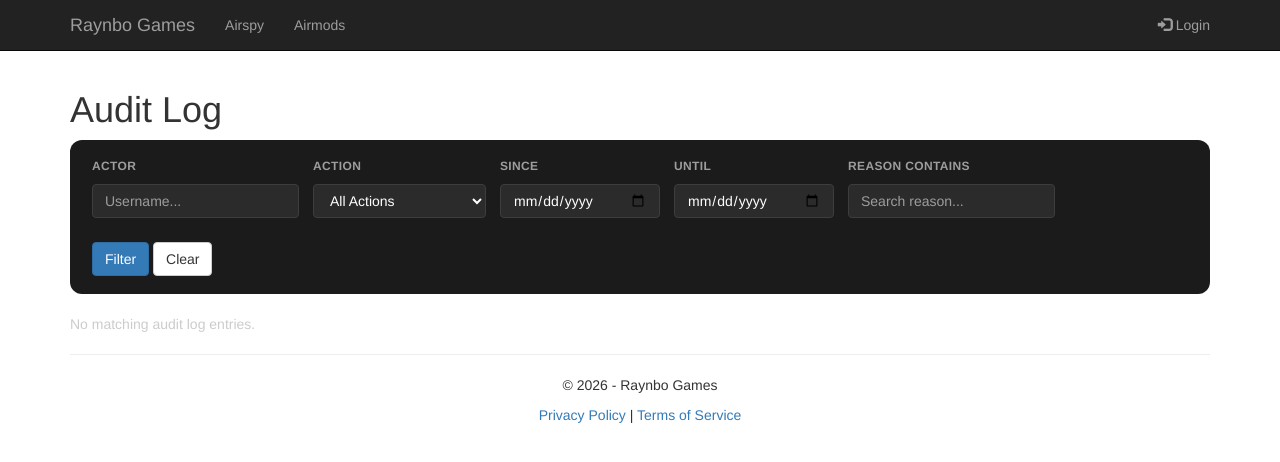
After one commit to raynbo-games/airmods-site, a Flask app: page /admin/audit-log in a window 1280 px wide. The commit adds this page. Shown: the top 462 px of the page. Run offline with Flask 3, Linux system fonts and the light colour scheme; data that the repository does not hold is empty; parts of the project's set-up code (start-up, migrations or seed data) failed here and were passed over; some libraries are stand-ins or nearby versions.

Commit message:
Added audit log

```diff
--- a/Site/code/admin/main.py
+++ b/Site/code/admin/main.py
@@ -1,5 +1,7 @@
-from flask import Blueprint, redirect, render_template, url_for, abort
-from Site.code.auth.database import update_auth
+from datetime import timezone
+from flask import Blueprint, redirect, render_template, url_for, abort, request
+from Site.code.admin.database import AUDIT_ACTIONS, add_audit_log, get_audit_log
+from Site.code.auth.database import AUTH_LEVEL_VALUES, get_auth, update_auth, update_username, update_user_notes, verify_username
 from Site.code.auth.main import auth_required, get_user
 from Site.code.database.main import get_matching_row, get_multiple_property_values
 
@@ -24,22 +26,82 @@ def users():
 @auth_required("MODERATOR")
 def user(user_id):
     data = get_matching_row("user", { "id": user_id })
-    return render_template('admin/user/view.html', data=data)
+    assignable_auth_levels = [(name, value) for name, value in AUTH_LEVEL_VALUES.items() if value < get_user()["auth"]]
+    return render_template('admin/user/view.html', data=data, assignable_auth_levels=assignable_auth_levels)
 
-@bp.route('/users/<user_id>/ban')
+@bp.route('/users/<user_id>/set-auth', methods=['POST'])
 @auth_required("ADMIN")
-def ban_user(user_id):
+def set_user_auth(user_id):
     data = get_matching_row("user", { "id": user_id })
     if data["auth"] >= get_user()["auth"]:
         abort(403, "Cannot modify a user of same or more privilege")
-    update_auth(data["id"], "BANNED")
+
+    new_level = request.form.get("auth")
+    if new_level not in AUTH_LEVEL_VALUES or get_auth(new_level) >= get_user()["auth"]:
+        abort(400, "Invalid auth level")
+
+    reason = request.form.get("reason", "").strip()
+    if not reason:
+        abort(400, "A reason is required for this action")
+
+    old_level = next(name for name, value in AUTH_LEVEL_VALUES.items() if value == data["auth"])
+    update_auth(data["id"], new_level)
+    add_audit_log(get_user(), data, "set_user_auth", reason, details=f"Auth level changed from {old_level} to {new_level}")
     return redirect(url_for("admin.user", user_id=user_id))
 
-@bp.route('/users/<user_id>/unban')
+@bp.route('/users/<user_id>/notes', methods=['POST'])
 @auth_required("ADMIN")
-def unban_user(user_id):
+def set_user_notes(user_id):
     data = get_matching_row("user", { "id": user_id })
-    if data["auth"] != -1:
-        abort(500, "Cannot unban a user who is not banned")
-    update_auth(data["id"], "USER")
+    if data["auth"] >= get_user()["auth"]:
+        abort(403, "Cannot modify a user of same or more privilege")
+
+    reason = request.form.get("reason", "").strip()
+    if not reason:
+        abort(400, "A reason is required for this action")
+
+    notes = request.form.get("notes", "").strip()
+    update_user_notes(data["id"], notes)
+    add_audit_log(get_user(), data, "set_user_notes", reason, details="Notes updated")
     return redirect(url_for("admin.user", user_id=user_id))
+
+@bp.route('/users/<user_id>/username', methods=['POST'])
+@auth_required("ADMIN")
+def set_user_username(user_id):
+    data = get_matching_row("user", { "id": user_id })
+    if data["auth"] >= get_user()["auth"]:
+        abort(403, "Cannot modify a user of same or more privilege")
+
+    reason = request.form.get("reason", "").strip()
+    if not reason:
+        abort(400, "A reason is required for this action")
+
+    new_username = request.form.get("username", "").strip()
+    if new_username and new_username != data["username"]:
+        verify = verify_username(new_username)
+        if not verify["valid"]:
+            abort(400, verify["message"])
+        old_username = data["username"]
+        update_username(data["id"], new_username)
+        add_audit_log(get_user(), data, "set_user_username", reason, details=f"Username changed from {old_username} to {new_username}")
+
+    return redirect(url_for("admin.user", user_id=user_id))
+
+@bp.route('/audit-log')
+@auth_required("ADMIN")
+def audit_log():
+    filters = {
+        "actor": request.args.get("actor", "").strip(),
+        "action": request.args.get("action", "").strip(),
+        "since": request.args.get("since", "").strip(),
+        "until": request.args.get("until", "").strip(),
+        "reason": request.args.get("reason", "").strip(),
+    }
+
+    entries = []
+    for entry in get_audit_log(filters):
+        entry = dict(entry)
+        entry["createdAtIso"] = entry["createdAt"].replace(tzinfo=timezone.utc).isoformat()
+        entries.append(entry)
+
+    return render_template('admin/audit_log.html', entries=entries, filters=filters, actions=AUDIT_ACTIONS)
--- a/Site/code/airspy/main.py
+++ b/Site/code/airspy/main.py
@@ -1,5 +1,5 @@
 from flask import Blueprint, render_template, request, redirect, url_for, current_app, jsonify
-from Site.code.airspy.utility import get_search_items, get_dashboard_data, get_game_list, get_organization_list
+from Site.code.airspy.utility import get_search_items, get_dashboard_data, get_game_list, get_organization_list, get_organization_games
 from Site.code.database.cdn import get_image_cdn_url
 from Site.code.database.main import get_matching_row
 
@@ -65,6 +65,7 @@ def organization(organization_id):
         chart_url=url_for("airspy.organization_chart", organization_id=organization_id),
         ath_data=data["ath_data"],
         org_data=dict(orgData),
+        games=get_organization_games(organization_id),
         image_url=get_image_cdn_url("airspy", orgData["iconImageId"])
     )
 
--- a/Site/code/database/schemas/update.sql
+++ b/Site/code/database/schemas/update.sql
@@ -19,3 +19,5 @@ SET "orgStats" = "orgStats" || jsonb_build_object(
 	'athUniquePlays24hAt', 'null'::jsonb
 )
 WHERE NOT ("orgStats" ? 'timestamps');
+
+ALTER TABLE "user" ADD COLUMN IF NOT EXISTS "notes" TEXT;
--- a/Site/static/content/global.css
+++ b/Site/static/content/global.css
@@ -569,3 +569,114 @@ a.list-card-item:hover {
     margin: 0;
     width: 100%;
 }
+
+/* Admin inline action forms (set auth, rename, notes) */
+
+.admin-form-section {
+    background-color: #1b1b1b;
+    border-radius: 12px;
+    padding: 18px 22px;
+    margin-bottom: 20px;
+}
+
+.admin-form-section h3 {
+    margin: 0 0 12px 0;
+    color: #ffffff;
+    font-size: 15px;
+}
+
+.admin-form-row {
+    display: flex;
+    gap: 10px;
+}
+
+.admin-form-row select,
+.admin-form-row input {
+    flex: 1;
+}
+
+.admin-form-textarea {
+    width: 100%;
+    resize: vertical;
+}
+
+.admin-form-submit {
+    margin-top: 10px;
+}
+
+#reason-modal-input {
+    width: 100%;
+    margin: 4px 0 20px 0;
+}
+
+/* Audit log filters + table */
+
+.admin-filter-row {
+    display: flex;
+    flex-wrap: wrap;
+    gap: 14px;
+    margin-bottom: 14px;
+}
+
+.admin-filter-field {
+    display: flex;
+    flex-direction: column;
+    gap: 4px;
+    min-width: 160px;
+}
+
+.admin-filter-field label {
+    font-size: 12px;
+    color: #9d9d9d;
+    text-transform: uppercase;
+    letter-spacing: 0.03em;
+}
+
+.audit-log-table-wrapper {
+    overflow-x: auto;
+    background-color: #1b1b1b;
+    border-radius: 12px;
+    margin-bottom: 20px;
+}
+
+.audit-log-table {
+    width: 100%;
+    border-collapse: collapse;
+    color: #ffffff;
+    font-size: 13px;
+}
+
+.audit-log-table th,
+.audit-log-table td {
+    padding: 10px 16px;
+    text-align: left;
+    white-space: nowrap;
+}
+
+.audit-log-table td:last-child,
+.audit-log-table th:last-child {
+    white-space: normal;
+}
+
+.audit-log-table th {
+    color: #9d9d9d;
+    text-transform: uppercase;
+    font-size: 11px;
+    letter-spacing: 0.03em;
+    border-bottom: 1px solid #3d3d3d;
+}
+
+.audit-log-table tbody tr:not(:last-child) {
+    border-bottom: 1px solid #2b2b2b;
+}
+
+.audit-log-table a {
+    color: #5bc0de;
+}
+
+.audit-details {
+    color: #9d9d9d;
+    font-size: 12px;
+    margin-top: 2px;
+    white-space: normal;
+}
--- /dev/null
+++ b/Site/static/scripts/audit-log.js
@@ -0,0 +1,8 @@
+document.addEventListener("DOMContentLoaded", () => {
+    document.querySelectorAll(".audit-time[data-timestamp]").forEach((el) => {
+        const date = new Date(el.dataset.timestamp);
+        if (!isNaN(date)) {
+            el.textContent = date.toLocaleString();
+        }
+    });
+});
--- /dev/null
+++ b/Site/static/scripts/reason-modal.js
@@ -0,0 +1,69 @@
+(function () {
+    const overlay = document.getElementById('reason-modal-overlay');
+    if (!overlay) return;
+
+    const reasonInput = document.getElementById('reason-modal-input');
+    const confirmBtn = document.getElementById('reason-modal-confirm');
+    const cancelBtn = document.getElementById('reason-modal-cancel');
+    const actionLabel = document.getElementById('reason-modal-action-label');
+
+    let pendingForm = null;
+
+    document.querySelectorAll('form[data-requires-reason]').forEach(function (form) {
+        form.addEventListener('submit', function (e) {
+            if (form.dataset.reasonConfirmed === 'true') return;
+
+            e.preventDefault();
+            pendingForm = form;
+            actionLabel.textContent = form.dataset.requiresReason || 'this action';
+            reasonInput.value = '';
+            overlay.classList.add('open');
+            reasonInput.focus();
+        });
+    });
+
+    function closeModal() {
+        overlay.classList.remove('open');
+        pendingForm = null;
+    }
+
+    confirmBtn.addEventListener('click', function () {
+        const reason = reasonInput.value.trim();
+        if (!reason) {
+            reasonInput.focus();
+            return;
+        }
+        if (!pendingForm) return;
+
+        let reasonField = pendingForm.querySelector('input[name="reason"]');
+        if (!reasonField) {
+            reasonField = document.createElement('input');
+            reasonField.type = 'hidden';
+            reasonField.name = 'reason';
+            pendingForm.appendChild(reasonField);
+        }
+        reasonField.value = reason;
+        pendingForm.dataset.reasonConfirmed = 'true';
+
+        const formToSubmit = pendingForm;
+        closeModal();
+        formToSubmit.submit();
+    });
+
+    reasonInput.addEventListener('keydown', function (e) {
+        if (e.key === 'Enter') {
+            e.preventDefault();
+            confirmBtn.click();
+        }
+    });
+
+    cancelBtn.addEventListener('click', closeModal);
+
+    overlay.addEventListener('click', function (e) {
+        if (e.target === overlay) closeModal();
+    });
+
+    document.addEventListener('keydown', function (e) {
+        if (e.key === 'Escape' && overlay.classList.contains('open')) closeModal();
+    });
+})();
--- /dev/null
+++ b/Site/templates/admin/audit_log.html
@@ -0,0 +1,81 @@
+{% extends "layout.html" %}
+
+{% block content %}
+
+<h1>Audit Log</h1>
+
+<form method="GET" class="admin-form-section">
+    <div class="admin-filter-row">
+        <div class="admin-filter-field">
+            <label>Actor</label>
+            <input type="text" name="actor" class="form-control form-dark-input" value="{{ filters.actor }}" placeholder="Username...">
+        </div>
+        <div class="admin-filter-field">
+            <label>Action</label>
+            <select name="action" class="form-control form-dark-input">
+                <option value="">All Actions</option>
+                {% for key, label in actions.items() %}
+                <option value="{{ key }}" {% if filters.action == key %}selected{% endif %}>{{ label }}</option>
+                {% endfor %}
+            </select>
+        </div>
+        <div class="admin-filter-field">
+            <label>Since</label>
+            <input type="date" name="since" class="form-control form-dark-input" value="{{ filters.since }}">
+        </div>
+        <div class="admin-filter-field">
+            <label>Until</label>
+            <input type="date" name="until" class="form-control form-dark-input" value="{{ filters.until }}">
+        </div>
+        <div class="admin-filter-field">
+            <label>Reason Contains</label>
+            <input type="text" name="reason" class="form-control form-dark-input" value="{{ filters.reason }}" placeholder="Search reason...">
+        </div>
+    </div>
+    <button type="submit" class="btn btn-primary admin-form-submit">Filter</button>
+    <a href="{{ url_for('admin.audit_log') }}" class="btn btn-default admin-form-submit">Clear</a>
+</form>
+
+{% if entries %}
+<div class="audit-log-table-wrapper">
+    <table class="audit-log-table">
+        <thead>
+            <tr>
+                <th>Time</th>
+                <th>Actor</th>
+                <th>Action</th>
+                <th>Target</th>
+                <th>Reason</th>
+            </tr>
+        </thead>
+        <tbody>
+            {% for entry in entries %}
+            <tr>
+                <td class="audit-time" data-timestamp="{{ entry.createdAtIso }}">{{ entry.createdAtIso }}</td>
+                <td>{{ entry.actorUsername }}</td>
+                <td>
+                    {{ actions.get(entry.action, entry.action) }}
+                    {% if entry.details %}<div class="audit-details">{{ entry.details }}</div>{% endif %}
+                </td>
+                <td>
+                    {% if entry.targetUsername %}
+                    <a href="{{ url_for('admin.user', user_id=entry.targetId) }}">{{ entry.targetUsername }}</a>
+                    {% else %}
+                    &mdash;
+                    {% endif %}
+                </td>
+                <td>{{ entry.reason }}</td>
+            </tr>
+            {% endfor %}
+        </tbody>
+    </table>
+</div>
+{% else %}
+<p class="info-description">No matching audit log entries.</p>
+{% endif %}
+
+{% endblock %}
+
+{% block scripts %}
+<script src="{{ url_for('static', filename='scripts/audit-log.js') }}"></script>
+{% endblock %}
--- a/Site/templates/layout.html
+++ b/Site/templates/layout.html
@@ -82,10 +82,24 @@
         </div>
     </div>
 
+    <div id="reason-modal-overlay" class="leaving-modal-overlay">
+        <div class="leaving-card">
+            <div class="leaving-icon">&#9998;</div>
+            <h2>Reason Required</h2>
+            <p class="leaving-message">Please provide a reason for <strong id="reason-modal-action-label"></strong>. This will be recorded in the audit log.</p>
+            <input type="text" id="reason-modal-input" class="form-control form-dark-input" placeholder="Enter a reason..." autocomplete="off">
+            <div class="leaving-actions">
+                <button type="button" id="reason-modal-confirm" class="leaving-btn leaving-btn-continue">Confirm</button>
+                <button type="button" id="reason-modal-cancel" class="leaving-btn leaving-btn-cancel">Cancel</button>
+            </div>
+        </div>
+    </div>
+
     <script src="https://cdnjs.cloudflare.com/ajax/libs/jquery/1.10.2/jquery.min.js"></script>
     <script src="https://cdnjs.cloudflare.com/ajax/libs/twitter-bootstrap/3.4.1/js/bootstrap.min.js"></script>
     <script src="https://cdnjs.cloudflare.com/ajax/libs/respond.js/1.4.2/respond.min.js"></script>
     <script src="{{ url_for('static', filename='scripts/external-link-warning.js') }}"></script>
+    <script src="{{ url_for('static', filename='scripts/reason-modal.js') }}"></script>
     {% if request.blueprint == 'airspy' %}
     <script src="{{ url_for('static', filename='scripts/search.js') }}"></script>
     {% endif %}
```
Also changed, not shown: Site/code/admin/database.py (added, +47 -0 lines), Site/code/airspy/utility.py (+12 -1 lines), Site/code/auth/database.py (+9 -0 lines), Site/code/database/schemas/database.sql (+14 -1 lines), Site/templates/admin/index.html (+8 -0 lines), Site/templates/admin/user/view.html (+33 -6 lines), Site/templates/airmods/index.html (+9 -6 lines), Site/templates/airspy/index.html (+8 -6 lines), Site/templates/airspy/organizations/view.html (+20 -0 lines).
